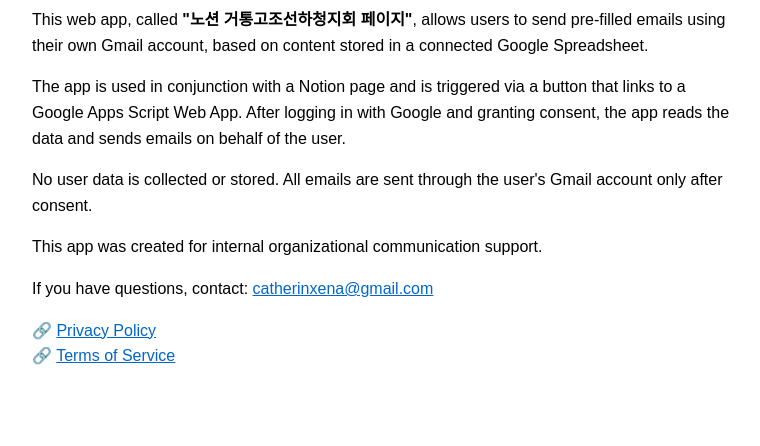
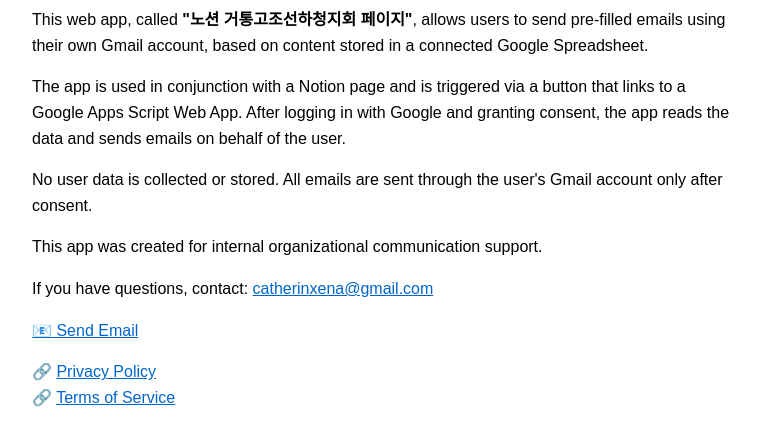
Before and after one commit to solidaritymap/gtgunion-site, a plain HTML site: page index.html in a window 1280 px wide. Shown: the part 170-616 px from the top of the page, without its empty margins (258-1018 px from the left). Drawn offline with Linux system fonts and the light colour scheme.

Commit message:
Update index.html

```diff
--- a/index.html
+++ b/index.html
@@ -16,6 +16,9 @@
   <p>No user data is collected or stored. All emails are sent through the user's Gmail account only after consent.</p>
   <p>This app was created for internal organizational communication support.</p>
   <p>If you have questions, contact: <a href="mailto:catherinxena@gmail.com">catherinxena@gmail.com</a></p>
+  <a class="button" href="https://script.google.com/macros/s/AKfycbwRr9FRKxKCuqwVMA1Tgs6pYK_FTFfWhPwGgntotCGlaYD5mD-5ID2t9NFwK9NA5veLEg/exec" target="_blank">
+  📧 Send Email
+  </a>
   <p>
     🔗 <a href="privacy-policy.html">Privacy Policy</a><br>
     🔗 <a href="terms.html">Terms of Service</a>
```
